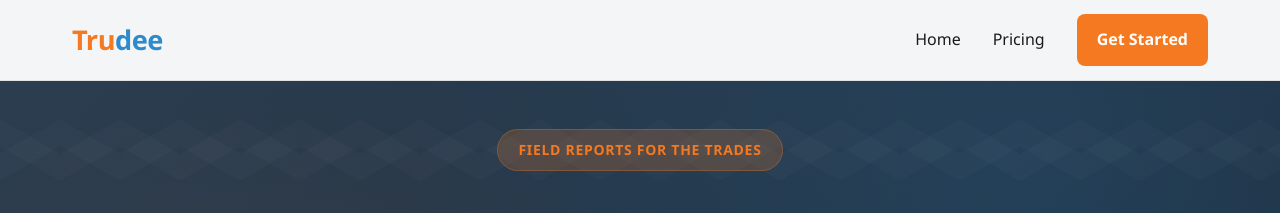
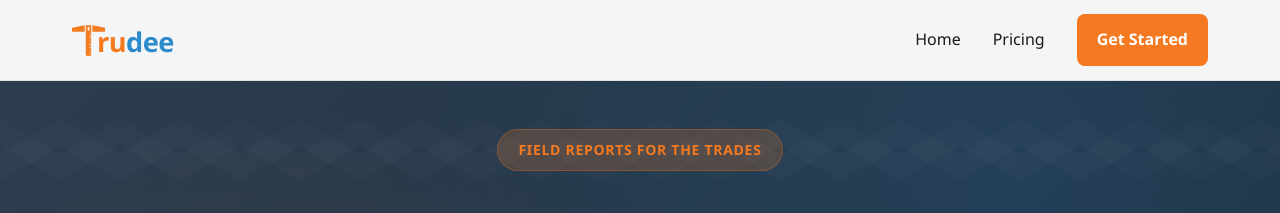
Before and after one commit to TrueUp-Pro/trudee_website, a Jekyll site: the page built from index.html, in a window 1280 px wide. Shown: the top 213 px of the page. Built offline with Jekyll 4.4.1, drawn with Linux system fonts in a browser that asks for light colours.

Commit message:
Add back stylized crane/level T mark to Trudee wordmark
Reuses the original TrueUp T (ruler-tick stem + level bubble) as the
capital T in the header logo and the social share card, with its
crane arm overhanging the 'ru'.

Co-Authored-By: Claude Opus 4.8 (1M context) <noreply@anthropic.com>

```diff
--- a/_includes/header.html
+++ b/_includes/header.html
@@ -1,7 +1,7 @@
 <header class="site-header">
   <div class="wrap">
     <a class="logo" href="{{ '/' | relative_url }}" aria-label="Trudee home">
-      <span class="logo-text"><span class="logo-tru">Tru</span><span class="logo-dee">dee</span></span>
+      <span class="logo-text"><img class="logo-mark" src="{{ '/assets/images/trudee-t-mark.svg' | relative_url }}" alt="" aria-hidden="true"><span class="logo-tru">ru</span><span class="logo-dee">dee</span></span>
     </a>
     <nav class="nav" aria-label="Main navigation">
       <a href="{{ '/' | relative_url }}">Home</a>
--- a/css/main.css
+++ b/css/main.css
@@ -118,12 +118,23 @@ img {
   transform: scale(1.02);
 }
 
-/* Text wordmark (placeholder until a Trudee logo lands) */
+/* Text wordmark: stylized crane/level "T" mark + "rudee" */
 .site-header .logo-text {
+  display: inline-flex;
+  align-items: flex-end;
   font-weight: 800;
   font-size: 1.7rem;
   letter-spacing: -0.02em;
   line-height: 1;
+}
+
+/* The crane-arm "T" replaces the capital T; its arm overhangs the "ru" */
+.site-header .logo-mark {
+  display: block;
+  height: 1.15em;
+  width: auto;
+  margin-right: -0.30em;
+  margin-bottom: -0.02em;
 }
 
 .site-header .logo-tru {
@@ -132,13 +143,6 @@ img {
 
 .site-header .logo-dee {
   color: var(--color-blue);
-}
-
-.site-header .logo img {
-  display: block;
-  height: 4.25rem;
-  width: auto;
-  object-fit: contain;
 }
 
 .site-header .nav {
```
Also changed, not shown: assets/images/og-image.png, assets/images/trudee-t-mark.svg (added).
